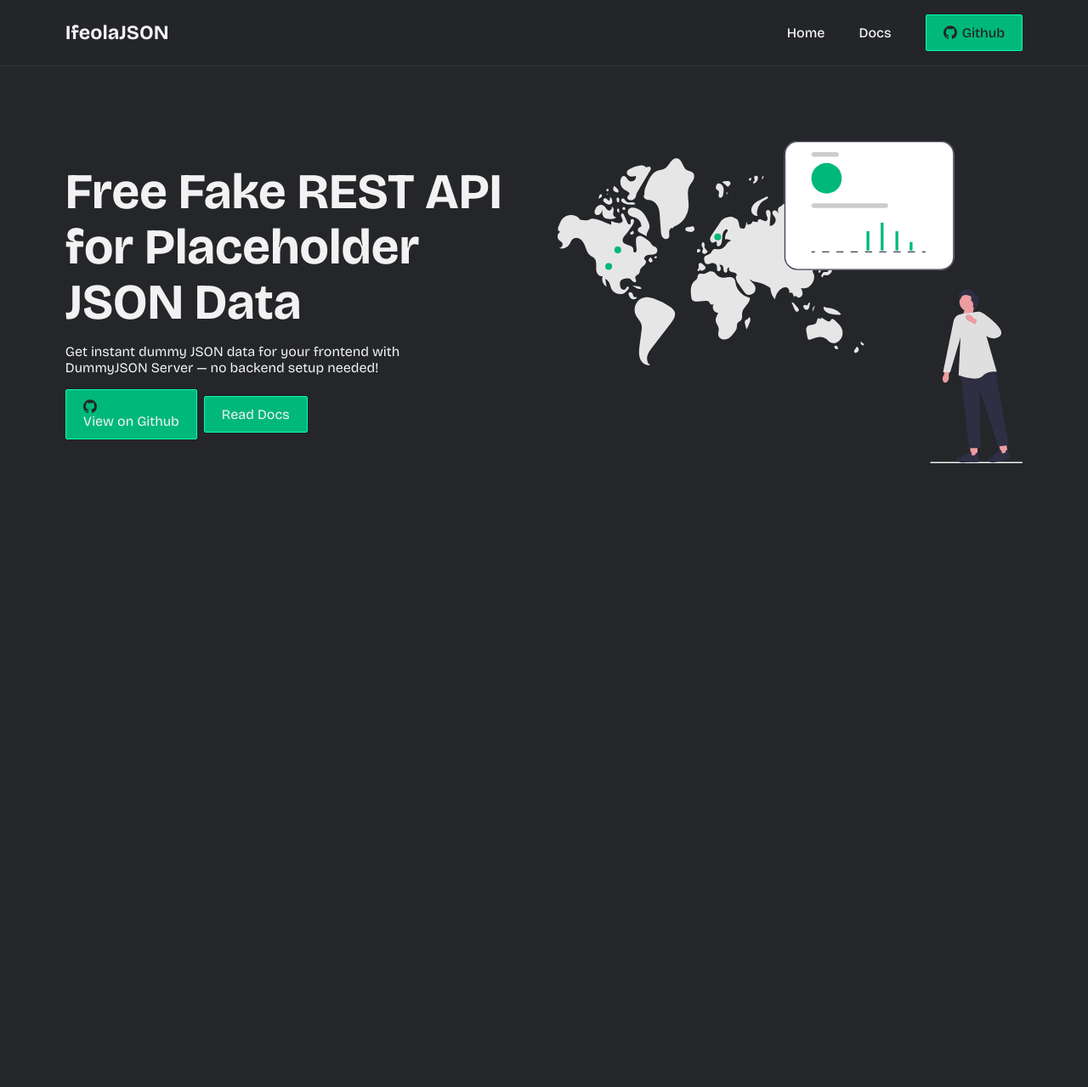
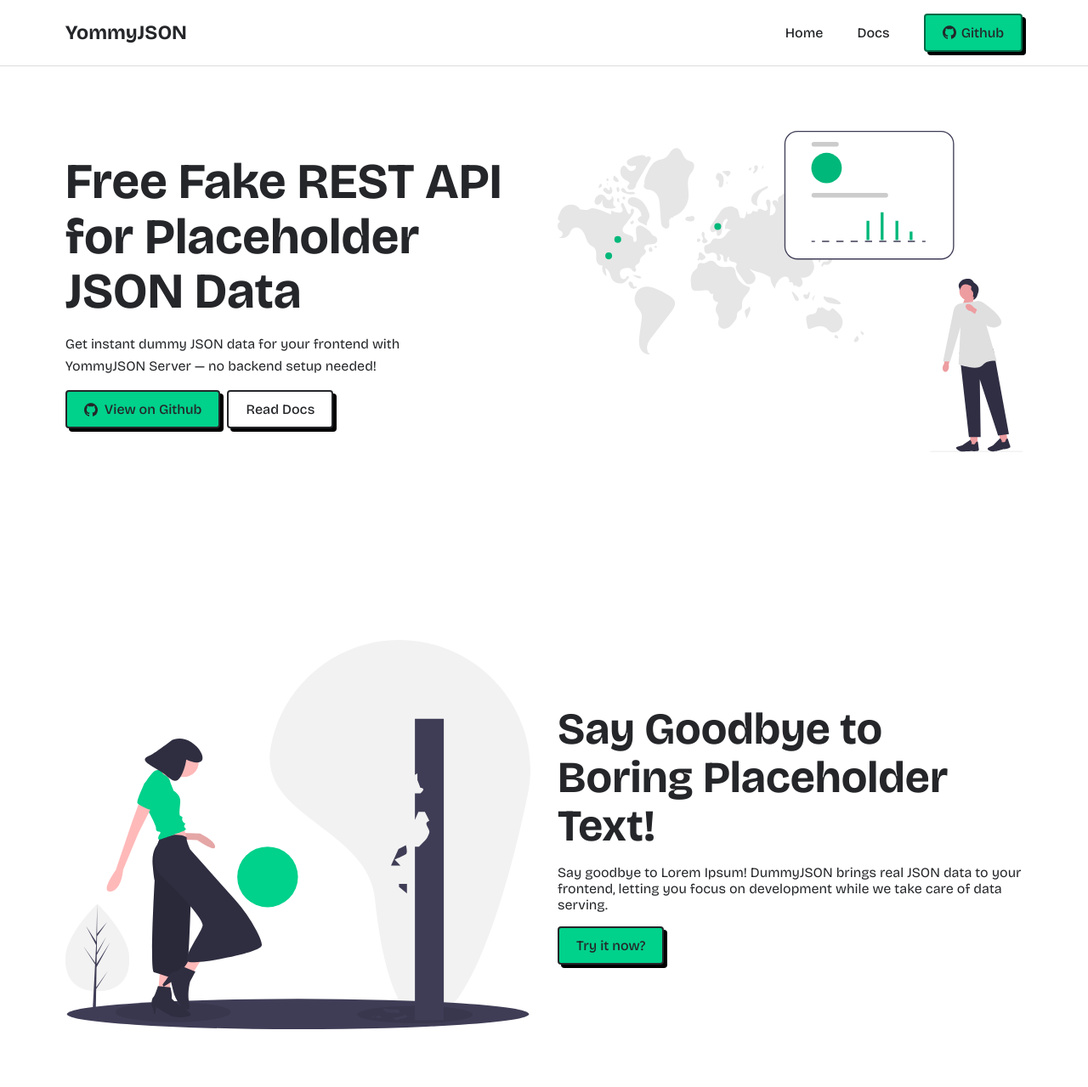
Before and after one commit to ifeola/Yommys-API, a website: page public/index.html in a window 1280 px wide. Shown: the whole page at 85% size. Before the commit the page ends 800 px from the top, so only its background shows below. Drawn offline with nearby package versions, Linux system fonts and the light colour scheme.

Commit message:
-Made some changes to the UI

```diff
--- a/public/index.html
+++ b/public/index.html
@@ -12,7 +12,9 @@
 				<div class="header__wrapper wrapper flex">
 					<nav class="flex justify-between">
 						<div class="logo">
-							<h3>IfeolaJSON</h3>
+							<a href="/">
+								<h3>YommyJSON</h3>
+							</a>
 						</div>
 
 						<div class="nav__right flex">
@@ -61,10 +63,11 @@
 			</header>
 			<main>
 				<div class="main__wrapper wrapper">
+					<section class="hero-wrapper">
 						<div class="hero__left">
 							<h1>Free Fake REST API for Placeholder JSON Data</h1>
 							<p class="lead-text">
-							Get instant dummy JSON data for your frontend with DummyJSON
+								Get instant dummy JSON data for your frontend with YommyJSON
 								Server — no backend setup needed!
 							</p>
 							<div class="hero__btns flex">
@@ -101,12 +104,30 @@
 									</svg>
 									<span>View on Github</span>
 								</a>
-							<a href="#" class="btn">Read Docs</a>
+								<a href="#" class="btn btn-docs">Read Docs</a>
 							</div>
 						</div>
 						<div class="hero__image">
 							<img src="/images/api.svg" alt="" />
 						</div>
+					</section>
+
+					<section>
+						<div class="trial-wrapper">
+							<div class="trial__image">
+								<img src="/images/undraw_breaking-barriers_4leg.svg" alt="" />
+							</div>
+							<div class="trial__right">
+								<h2>Say Goodbye to Boring Placeholder Text!</h2>
+								<p>
+									Say goodbye to Lorem Ipsum! DummyJSON brings real JSON data to
+									your frontend, letting you focus on development while we take
+									care of data serving.
+								</p>
+								<a href="/" class="btn">Try it now?</a>
+							</div>
+						</div>
+					</section>
 				</div>
 			</main>
 		</div>
--- a/public/main.css
+++ b/public/main.css
@@ -5,6 +5,17 @@
 	margin: 0;
 	padding: 0;
 	box-sizing: border-box;
+}
+
+:root {
+	--primary-color: #242629;
+	--white-color: #ffffff;
+	--bg-color: #242629;
+	--secondary-color: #0052ce;
+	--secondary-v2-color: #0052ce;
+	--accent-color: #00d18b;
+	--accent-v2-color: #006946;
+	--border: hsla(0, 0%, 79%, 0.651);
 }
 
 /* HTML5 display-role reset for older browsers */
@@ -27,8 +38,8 @@
 	font-size: 100%;
 	font: inherit;
 	vertical-align: baseline;
-	background-color: #242629;
-	color: #f2f2f2;
+	background-color: #ffffff;
+	color: #242629;
 	font-family: "Bricolage Grotesque", system-ui, -apple-system,
 		BlinkMacSystemFont, "Segoe UI", Roboto, Oxygen, Ubuntu, Cantarell,
 		"Open Sans", "Helvetica Neue", sans-serif;
@@ -86,7 +97,12 @@
 
 a {
 	text-decoration: none;
-	color: #f2f2f2;
+	color: var(--primary-color);
+}
+
+h2 {
+	font-size: 3.25rem;
+	line-height: 1.1;
 }
 
 .flex {
@@ -99,18 +115,21 @@
 }
 
 .btn {
-	display: inline-block;
-	background-color: #00b87a;
+	display: inline-flex;
+	background-color: var(--accent-color);
 	padding: 0.675rem 1.25rem;
 	font-size: 1rem;
-	border-radius: 2px;
-	border: 1px solid #00ffaa;
+	font-weight: 500;
+	border-radius: 4px;
+	border: 2px solid var(--primary-color);
 	cursor: pointer;
-	transition: background-color 0.3s ease;
+	transition: background-color 0.3s ease, box-shadow 0.3s ease;
+	box-shadow: 4px 4px rgb(0, 0, 0);
 }
 
 .btn:hover {
 	background-color: #00c785;
+	box-shadow: 0px 0px rgb(0, 0, 0);
 }
 
 header {
@@ -118,10 +137,10 @@
 	inset-block-start: 0;
 	inset-inline-start: 0;
 	inline-size: 100%;
-	background-color: hsla(216, 6%, 15%, 0.616);
+	background-color: hsla(0, 0%, 100%, 0.616);
 	-webkit-backdrop-filter: blur(8px);
 	backdrop-filter: blur(8px);
-	border-block-end: 1px solid rgba(255, 255, 255, 0.08);
+	border-block-end: 1px solid var(--border);
 }
 
 .header__wrapper {
@@ -144,15 +163,18 @@
 }
 
 .github {
-	background-color: #00b87a;
+	background-color: var(--accent-color);
 	padding: 0.675rem 1.25rem;
+	font-weight: 500;
 	font-size: 1rem;
-	border-radius: 2px;
-	border: 1px solid #00ffaa;
-	transition: background-color 0.3s ease;
+	border-radius: 4px;
+	border: 2px solid var(--accent-v2-color);
+	box-shadow: 4px 4px rgb(0, 0, 0);
+	transition: background-color 0.3s ease, box-shadow 0.3s ease;
 }
 
 .github:hover {
+	box-shadow: 0px 0px rgb(0, 0, 0);
 	background-color: #00c785;
 }
 
@@ -167,17 +189,18 @@
 	fill: #242629;
 }
 
-/* Hero Page */
-main {
-	padding-block: 4.8rem;
+section {
+	padding-block: 4.2rem;
 }
 
-.main__wrapper {
+/* Hero Page */
+
+.hero-wrapper {
 	display: grid;
 	grid-template-columns: 1fr 1fr;
 	align-items: center;
 	gap: 2rem;
-	padding-block: 5.6rem;
+	padding-block: 9.6rem;
 }
 
 .hero__left h1 {
@@ -188,8 +211,32 @@
 .hero__left p {
 	max-width: 45ch;
 	margin-block: 1rem;
+	line-height: 1.6;
 }
 
 .hero__btns {
 	gap: 0.5rem;
 }
+
+.hero__btns .btn {
+	gap: 0.5rem;
+	color: #242629;
+}
+
+.hero__btns .btn-docs {
+	background-color: var(--white-color);
+	color: var(--primary-color);
+	border-color: var(--primary);
+}
+
+/* Trial wrapper */
+.trial-wrapper {
+	display: grid;
+	grid-template-columns: 1fr 1fr;
+	align-items: center;
+	gap: 2rem;
+}
+
+.trial__right p {
+	margin-block: 1rem;
+}
```
Also changed, not shown: public/images/undraw_breaking-barriers_4leg.svg (added). Lines whose indentation alone changed are shown as unchanged.
